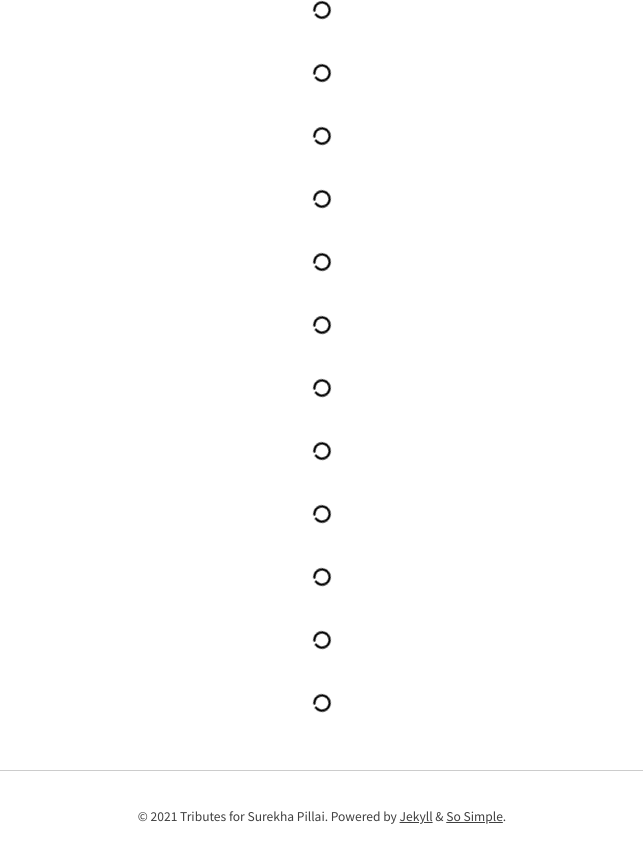
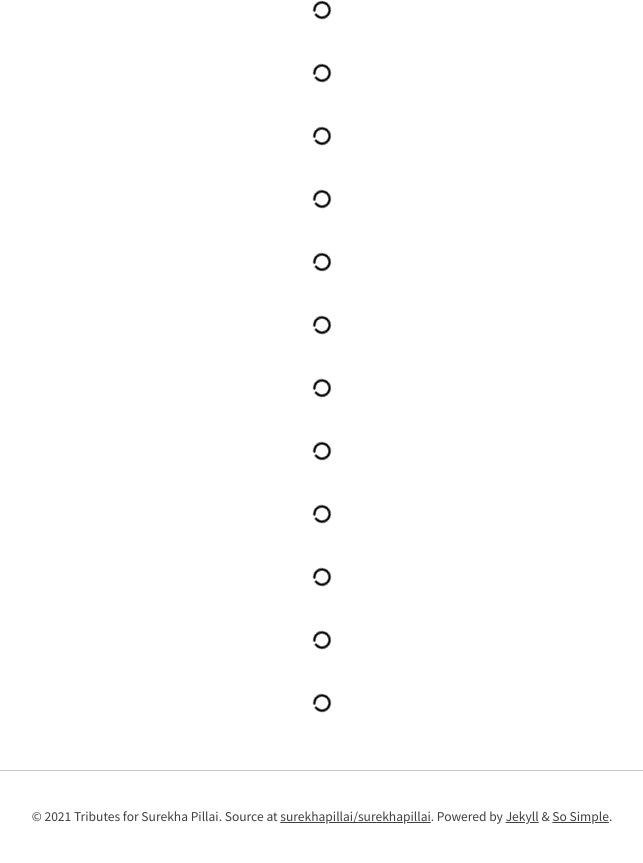
Before and after one commit to surekhapillai/surekhapillai, a Jekyll site: the page built from index.md, in a window 1280 px wide and 900 px high, scrolled down 8296 px. Shown: the top 863 px of the window, without its empty margins (318-961 px from the left). Built offline with Jekyll 4.4.1, drawn with Linux system fonts in a browser that asks for light colours; nearby versions of some CDN libraries; comment, search, counter and statistics services are not loaded.

Commit message:
add credits

```diff
--- a/_includes/footer.html
+++ b/_includes/footer.html
@@ -9,7 +9,8 @@
     {%- else -%}
     {%- assign url = footer_link.url | relative_url -%}
     {%- endif -%}
-        <a class="social-icon" href="{{ url }}"><i class="{{ footer_link.icon | default: 'fas fa-link' }} fa-2x" title="{{ footer_link.title }}"></i></a>
+    <a class="social-icon" href="{{ url }}"><i class="{{ footer_link.icon | default: 'fas fa-link' }} fa-2x"
+        title="{{ footer_link.title }}"></i></a>
     {%- endfor -%}
   </div>
   {%- endif -%}
@@ -18,7 +19,11 @@
     {% if site.copyright %}
     {{ site.copyright | markdownify }}
     {% else %}
-      <p>&copy; {{ site.time | date: '%Y' }} {{ site.name | default: site.title }}. {{ site.data.text[site.locale].powered_by | default: "Powered by" }} <a href="https://jekyllrb.com" rel="nofollow">Jekyll</a> &amp; <a href="https://github.com/mmistakes/so-simple-theme" rel="nofollow">So Simple</a>.</p>
+    <p>&copy; {{ site.time | date: '%Y' }} {{ site.name | default: site.title }}. Source at <a
+        href="https://github.com/surekhapillai/surekhapillai/" rel="nofollow">surekhapillai/surekhapillai</a>. {{
+      site.data.text[site.locale].powered_by | default: "Powered by" }} <a href="https://jekyllrb.com"
+        rel="nofollow">Jekyll</a> &amp; <a href="https://github.com/mmistakes/so-simple-theme" rel="nofollow">So
+        Simple</a>.</p>
     {% endif %}
   </div>
 </footer>
```
Also changed, not shown: README.md. Lines whose indentation alone changed are shown as unchanged.
